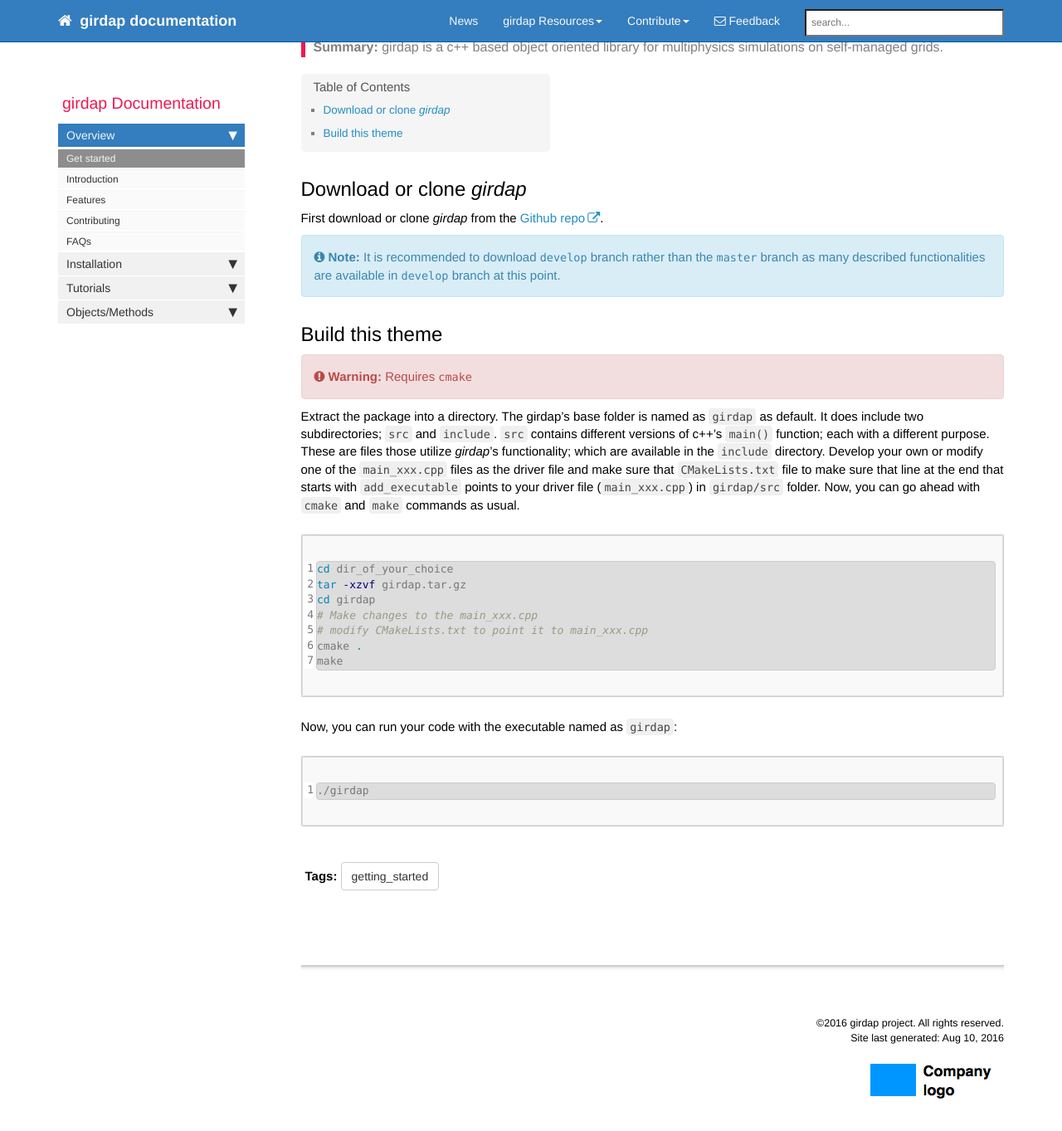
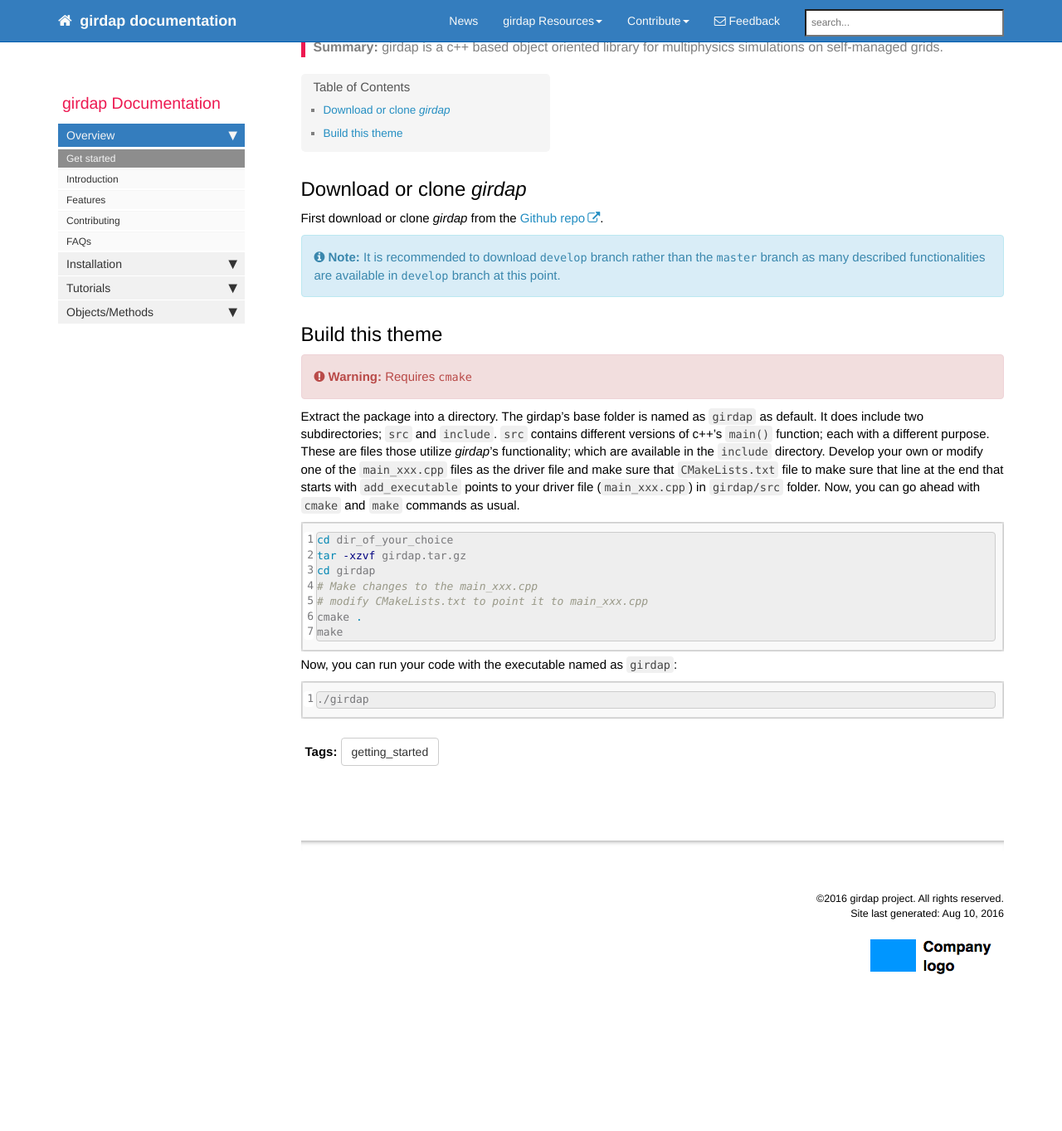
Before and after one commit to uzgoren/girdap, a Jekyll site: the page built from index.md, in a window 1280 px wide and 1400 px high, scrolled down 125 px. Shown: the top 1363 px of the window at 83% size. Built offline with Jekyll 4.4.1, drawn with Linux system fonts in a browser that asks for light colours; nearby versions of some CDN libraries; comment, search, counter and statistics services are not loaded; after the commit the page ends 1375 px from its top, so only the background shows below that.

Commit message:
first md

```diff
--- a/css/syntax.css
+++ b/css/syntax.css
@@ -64,6 +64,6 @@
 .highlight pre code .lineno {background: #FFFFFF; border-width:0px; }
 .highlight pre code .code {padding-left:2px;}
 .highlight .gutter, highlight .gl { width: 15px; padding-right:1px; padding-left:1px; border: 0px; text-align:right; }
-.highlight pre {padding: 0px; background: #ddd}
+.highlight pre {padding: 0px; margin-top:5px; margin-bottom:5px; background: #eee}
 .highlight pre code { display: block; }
 .highlight pre code table { width: 100%; }
```
